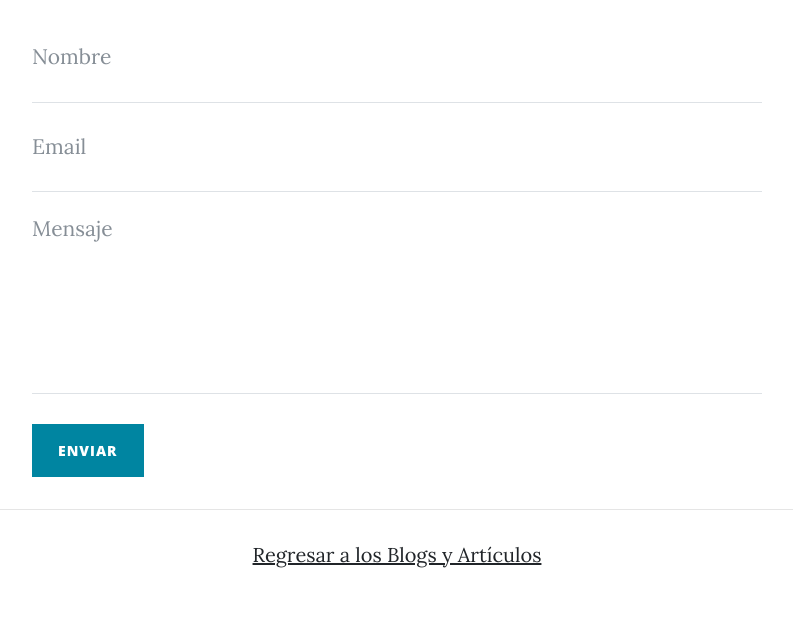
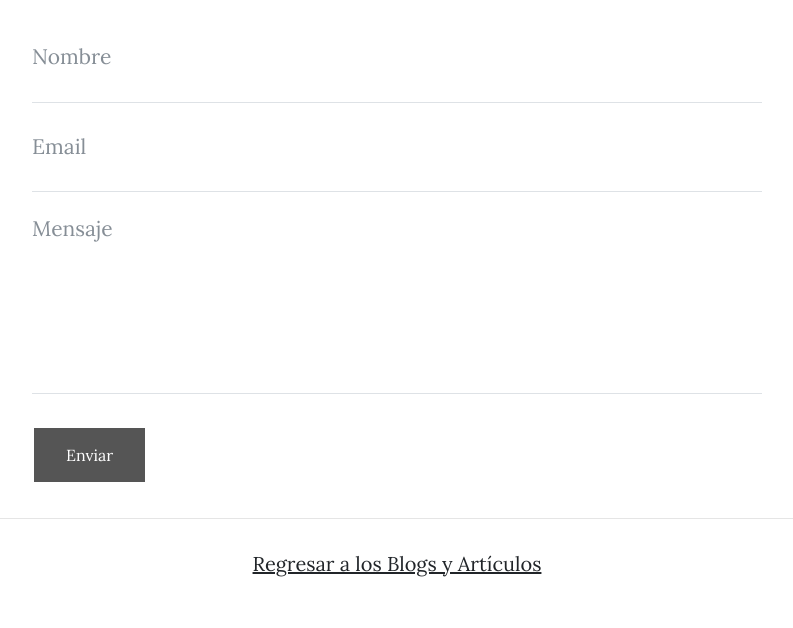
Before and after one commit to CarlosAlemanR/CarlosAlemanR.github.io, a website: page contact.html in a window 1280 px wide. Shown: the part 541-1169 px from the top of the page, without its empty margins (243-1036 px from the left). Drawn offline with nearby package versions, Linux system fonts and the light colour scheme.

Commit message:
Appearance Changes

```diff
--- a/contact.html
+++ b/contact.html
@@ -22,6 +22,20 @@
   <link href="css/clean-blog.min.css" rel="stylesheet">
   <link rel="shortcut icon" type="image/png" href="img/favicon.png"/>
 
+  <style>
+    .button {
+      background-color: #555555; /* Green */
+      border: none;
+      color: white;
+      padding: 15px 32px;
+      text-align: center;
+      text-decoration: none;
+      display: inline-block;
+      font-size: 16px;
+      margin: 4px 2px;
+      cursor: pointer;
+    }
+  </style>
 </head>
 
 <body>
@@ -92,7 +106,7 @@
           <br>
           <div id="success"></div>
           <div class="form-group">
-            <button type="submit" class="btn btn-primary" id="sendMessageButton">Enviar</button>
+            <button type="submit" class="button" id="sendMessageButton">Enviar</button>
           </div>
         </form>
       </div>
```
